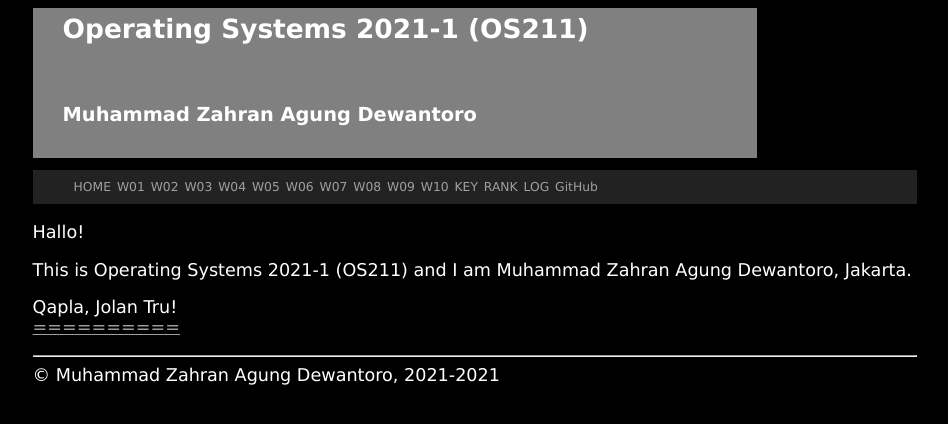
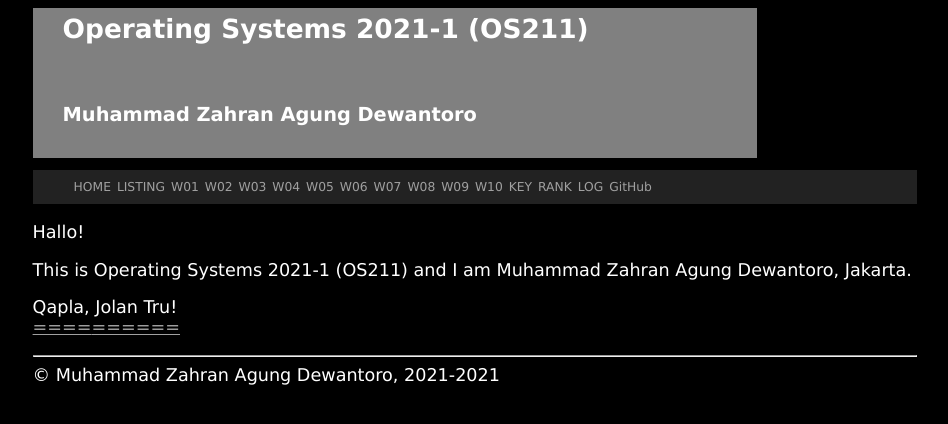
Before and after one commit to mzahranagung/os211, a Jekyll site: the page built from index.md, in a window 1280 px wide. Shown: the top 424 px of the page, without its empty margins (165-1113 px from the left). Built offline with Jekyll 4.4.1, drawn with Linux system fonts in a browser that asks for light colours.

Commit message:
Update navbar.html

```diff
--- a/_includes/navbar.html
+++ b/_includes/navbar.html
@@ -3,7 +3,7 @@
 <nav class="navbar">
   <ul>
     <li class='listitem'><a href='{{ site.baseurl }}/'>HOME</a></li>
-    <!-- <li class='listitem'><a href='{{ site.baseurl }}/004.html'>LISTING</a></li> -->
+    <li class='listitem'><a href='{{ site.baseurl }}/004.html'>LISTING</a></li>
     <li class='listitem'><a href='{{ site.baseurl }}/W01/'>W01</a></li>
     <li class='listitem'><a href='{{ site.baseurl }}/W02/'>W02</a></li>
     <li class='listitem'><a href='{{ site.baseurl }}/W03/'>W03</a></li>
```
